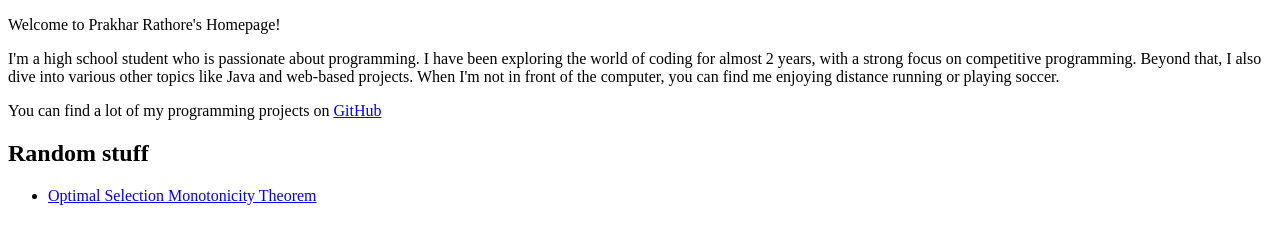
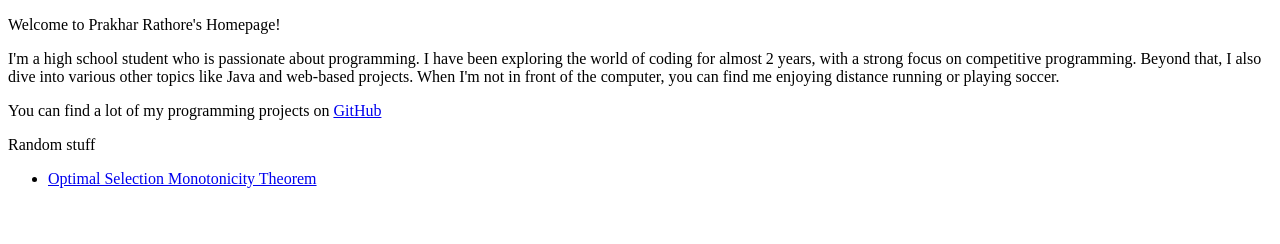
Before and after one commit to prak132/prak132.github.io, a plain HTML site: page index.html in a window 1280 px wide. Drawn offline with Linux system fonts and the light colour scheme.

Commit message:
Update index.html

```diff
--- a/index.html
+++ b/index.html
@@ -9,7 +9,7 @@
     <p>Welcome to Prakhar Rathore's Homepage!</p>
     <p>I'm a high school student who is passionate about programming. I have been exploring the world of coding for almost 2 years, with a strong focus on competitive programming. Beyond that, I also dive into various other topics like Java and web-based projects. When I'm not in front of the computer, you can find me enjoying distance running or playing soccer.</p>
     <p>You can find a lot of my programming projects on <a href="https://github.com/prak132">GitHub</a>
-    <h2>Random stuff</h2>
+    <p>Random stuff</p>
     <ul>
         <li><a href="#">Optimal Selection Monotonicity Theorem</a></li>
     </ul>
```
